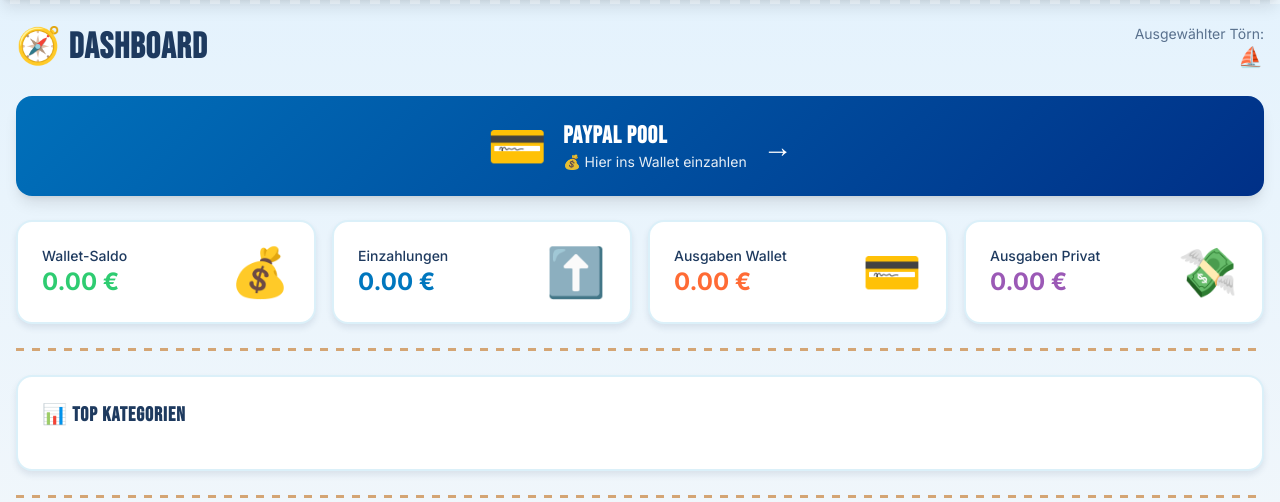
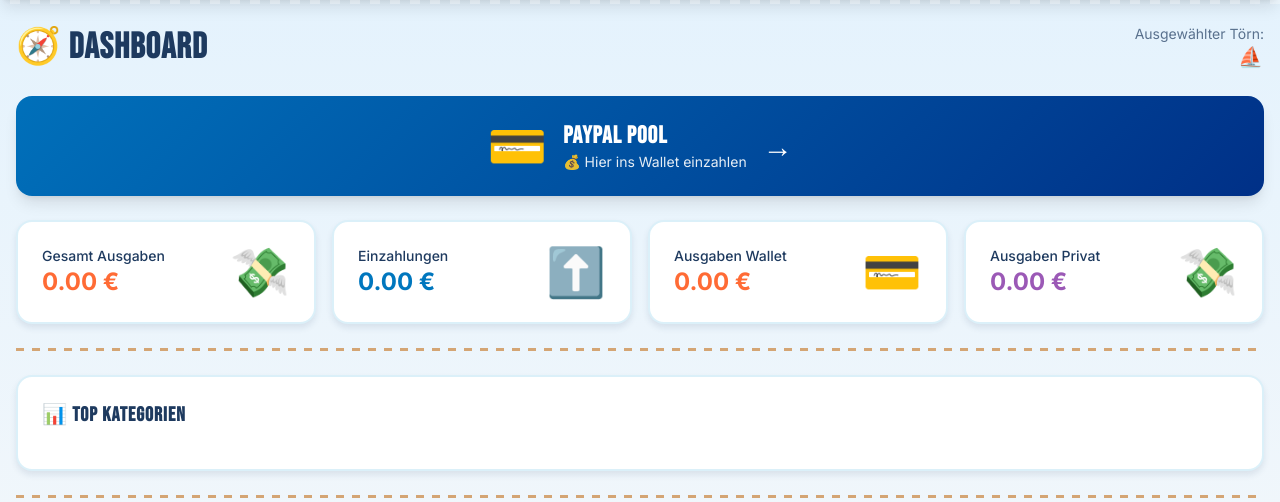
Before and after one commit to syntechai-io/WAGMI-Bordkasse, a Python web app: template templates/index.html in a window 1280 px wide. Shown: the part 64-566 px from the top of the page. Run offline with Jinja, Linux system fonts and the light colour scheme; the template is opened without the code that fills it, so the values that code supplies are empty; some libraries are stand-ins or nearby versions.

Commit message:
Update dashboard to show total spending instead of wallet balance
Modify templates/index.html to display total_expenses instead of wallet_balance on the dashboard, reflecting actual expenditures rather than pre-funded amounts.

Replit-Commit-Author: Agent
Replit-Commit-Session-Id: 1fe1a772-6331-4ac9-9ff8-5d176312fd48
Replit-Commit-Checkpoint-Type: intermediate_checkpoint
Replit-Commit-Screenshot-Url: https://storage.googleapis.com/screenshot-production-us-central1/4ab24e3a-e318-4ff7-8dab-80d71ab1b725/1fe1a772-6331-4ac9-9ff8-5d176312fd48/jV2iJDt

```diff
--- a/templates/index.html
+++ b/templates/index.html
@@ -48,14 +48,14 @@
         </div>
     </a>
 
-    <!-- MOBILE: Simple Wallet Balance (only on mobile) -->
+    <!-- MOBILE: Simple Total Spend (only on mobile) -->
     <div class="block md:hidden bg-white porthole-card p-6">
         <div class="flex items-center justify-between">
             <div>
-                <p class="text-sm font-medium" style="color: var(--navy-deep);">💰 Wallet-Saldo</p>
-                <p class="text-3xl font-bold" style="color: var(--sea-foam);">{{ "%.2f"|format(wallet_balance) }} €</p>
+                <p class="text-sm font-medium" style="color: var(--navy-deep);">💸 Gesamt Ausgaben</p>
+                <p class="text-3xl font-bold" style="color: var(--coral);">{{ "%.2f"|format(total_expenses) }} €</p>
             </div>
-            <div class="text-6xl">💰</div>
+            <div class="text-6xl">💸</div>
         </div>
     </div>
 
@@ -64,10 +64,10 @@
         <div class="bg-white porthole-card p-6">
             <div class="flex items-center justify-between">
                 <div>
-                    <p class="text-sm font-medium" style="color: var(--navy-deep);">Wallet-Saldo</p>
-                    <p class="text-2xl font-bold" style="color: var(--sea-foam);">{{ "%.2f"|format(wallet_balance) }} €</p>
+                    <p class="text-sm font-medium" style="color: var(--navy-deep);">Gesamt Ausgaben</p>
+                    <p class="text-2xl font-bold" style="color: var(--coral);">{{ "%.2f"|format(total_expenses) }} €</p>
                 </div>
-                <div class="text-5xl">💰</div>
+                <div class="text-5xl">💸</div>
             </div>
         </div>
 
```
